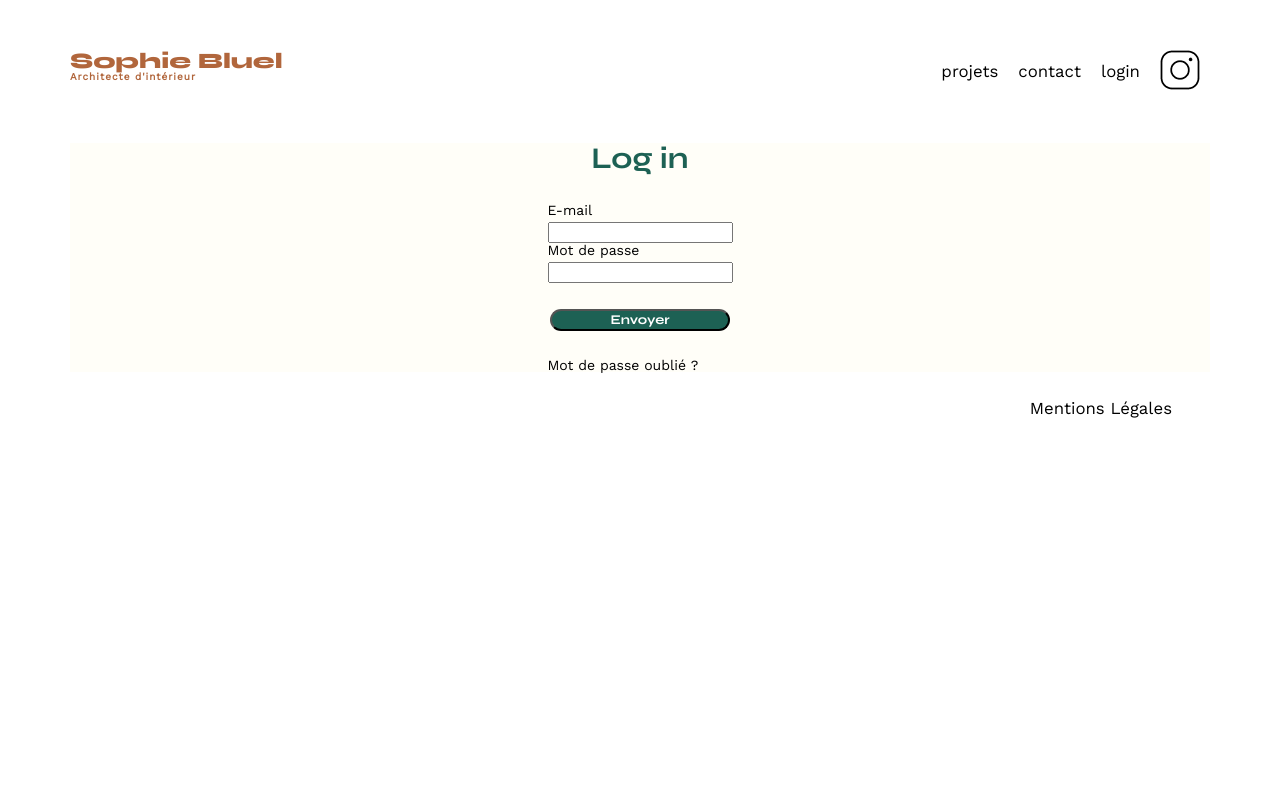
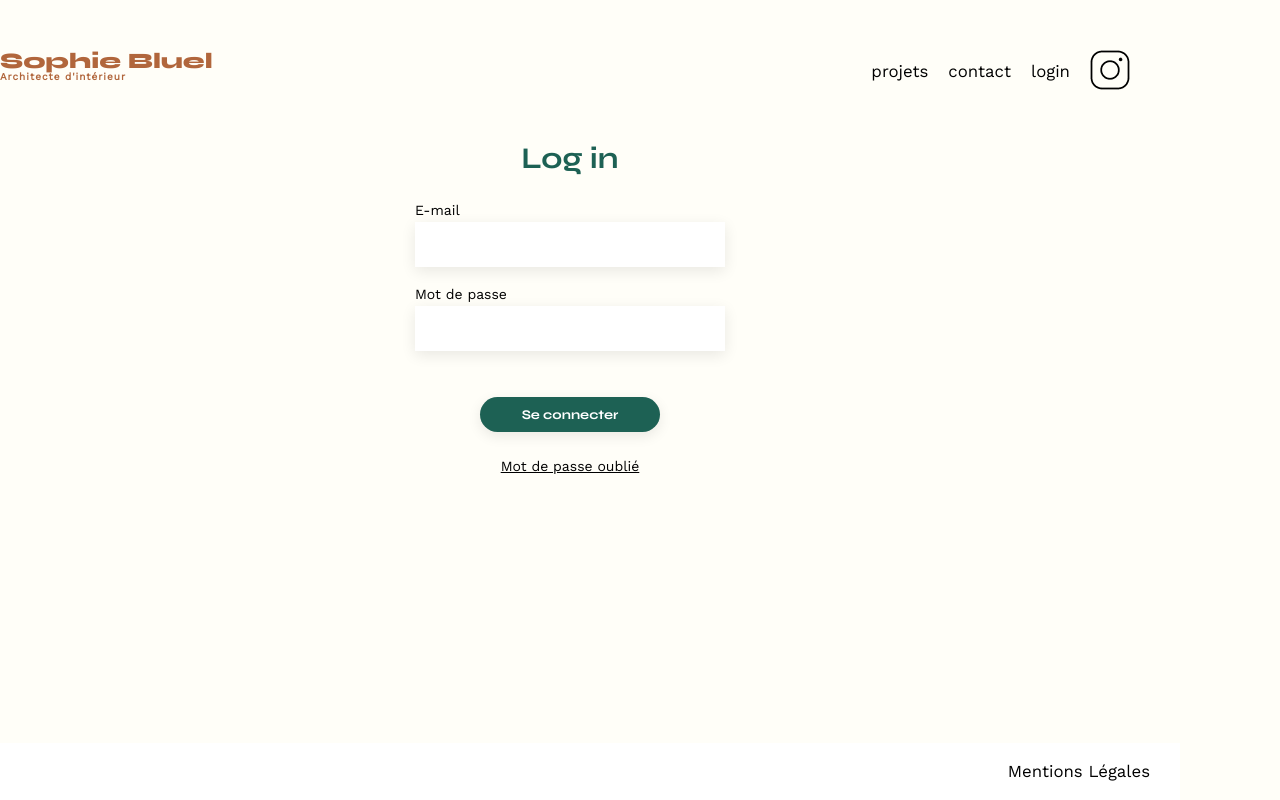
Before and after one commit to RioZeitsef/Projet6_SophieBluel, a plain HTML site: page Portfolio-architecte-sophie-bluel-master/FrontEnd/connection.html in a window 1280 px wide. Drawn offline with nearby package versions, Linux system fonts and the light colour scheme; no server answers.

Commit message:
finalisation du visuel de la page de connection

```diff
--- a/Portfolio-architecte-sophie-bluel-master/FrontEnd/assets/connection.css
+++ b/Portfolio-architecte-sophie-bluel-master/FrontEnd/assets/connection.css
@@ -1,7 +1,21 @@
-main {
-    background-color: #FFFEF8;
+body {
+	background-color: #FFFEF8;
+	margin: 0;
+	display: flex;
+	flex-direction: column;
+	min-height: 100vh;
 }
 
+main {
+	flex: 1;
+}
+
+footer nav ul {
+	background-color: #FFFF;
+	width: 100%;
+	margin: 0px;
+	padding: 20px;
+}
 #connection-id {
     padding-bottom: 30px;
 }
@@ -14,6 +28,7 @@ label {
 	display: flex;
 	align-items: center;
 	flex-direction: column;
+	max-height: 100%;
     margin: auto;
 }
 
@@ -21,3 +36,19 @@ label {
 	display: flex;
 	flex-direction: column;
 }
+
+form a {
+	margin: auto;
+	cursor: pointer;
+	text-decoration: underline;
+}
+
+form input {
+	margin-bottom: 20px;
+	padding: 5px;
+	width: 300px;
+	height: 35px;
+	border: none;
+	box-shadow: 0px 4px 14px rgba(0, 0, 0, 0.09);
+
+}
--- a/Portfolio-architecte-sophie-bluel-master/FrontEnd/connection.html
+++ b/Portfolio-architecte-sophie-bluel-master/FrontEnd/connection.html
@@ -32,8 +32,8 @@
                 <input type="email" name="email" id="email">
                 <label for="password">Mot de passe</label>
                 <input type="password" name="password" id="password">
-                <input type="submit" value="Envoyer">
-                <a class="forgotten">Mot de passe oublié ?</a>
+                <input type="submit" value="Se connecter">
+                <a class="forgotten">Mot de passe oublié</a>
     </div>
 </main>
 
```
